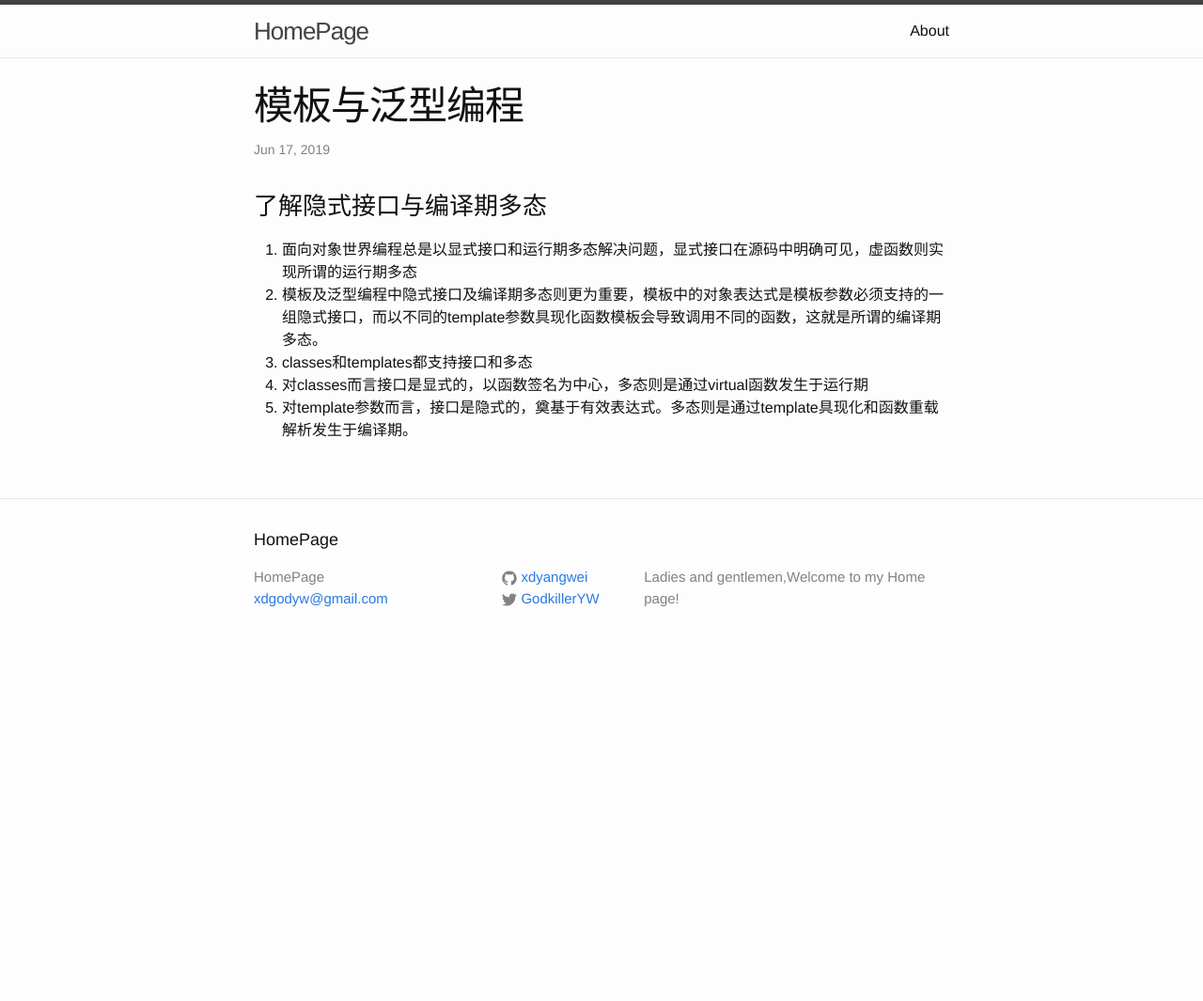
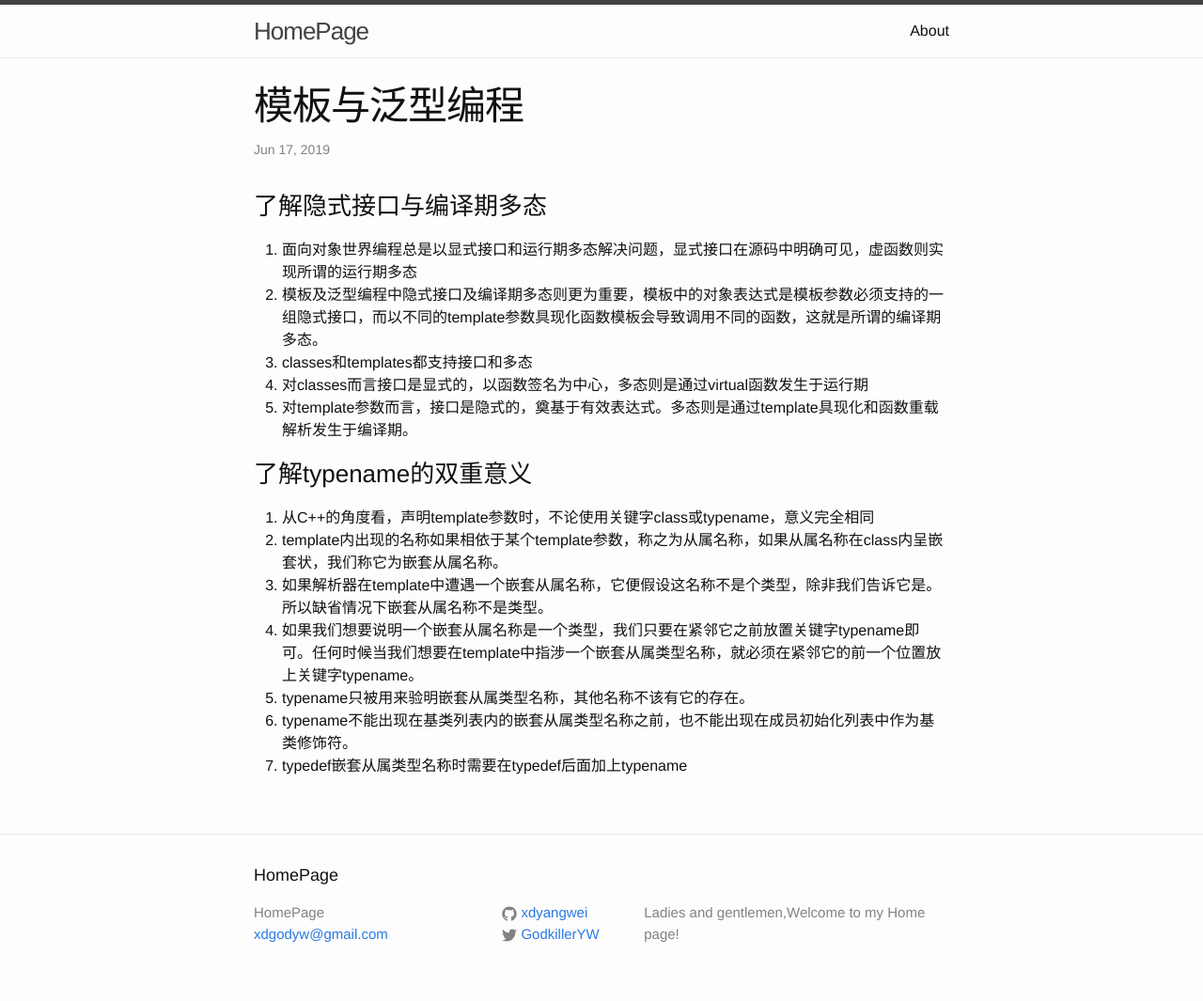
Before and after one commit to xdyangwei/xdyangwei.github.io, a Jekyll site: the page built from _posts/2019-6-17-模板与泛型编程.md, in a window 1280 px wide. Shown: the whole page at 94% size. Built offline with Jekyll 4.4.1, drawn with Linux system fonts in a browser that asks for light colours; our own code applies the rules of GitHub Pages for plain Markdown files; before the commit the page ends 900 px from its top, so only the background shows below that.

Commit message:
add the tips of typename

```diff
--- a/_posts/2019-6-17-模板与泛型编程.md
+++ b/_posts/2019-6-17-模板与泛型编程.md
@@ -4,3 +4,12 @@
 3. classes和templates都支持接口和多态
 4. 对classes而言接口是显式的，以函数签名为中心，多态则是通过virtual函数发生于运行期
 5. 对template参数而言，接口是隐式的，奠基于有效表达式。多态则是通过template具现化和函数重载解析发生于编译期。
+
+### 了解typename的双重意义
+1. 从C++的角度看，声明template参数时，不论使用关键字class或typename，意义完全相同
+2. template内出现的名称如果相依于某个template参数，称之为从属名称，如果从属名称在class内呈嵌套状，我们称它为嵌套从属名称。
+3. 如果解析器在template中遭遇一个嵌套从属名称，它便假设这名称不是个类型，除非我们告诉它是。所以缺省情况下嵌套从属名称不是类型。
+4. 如果我们想要说明一个嵌套从属名称是一个类型，我们只要在紧邻它之前放置关键字typename即可。任何时候当我们想要在template中指涉一个嵌套从属类型名称，就必须在紧邻它的前一个位置放上关键字typename。
+5. typename只被用来验明嵌套从属类型名称，其他名称不该有它的存在。
+6. typename不能出现在基类列表内的嵌套从属类型名称之前，也不能出现在成员初始化列表中作为基类修饰符。
+7. typedef嵌套从属类型名称时需要在typedef后面加上typename
```
